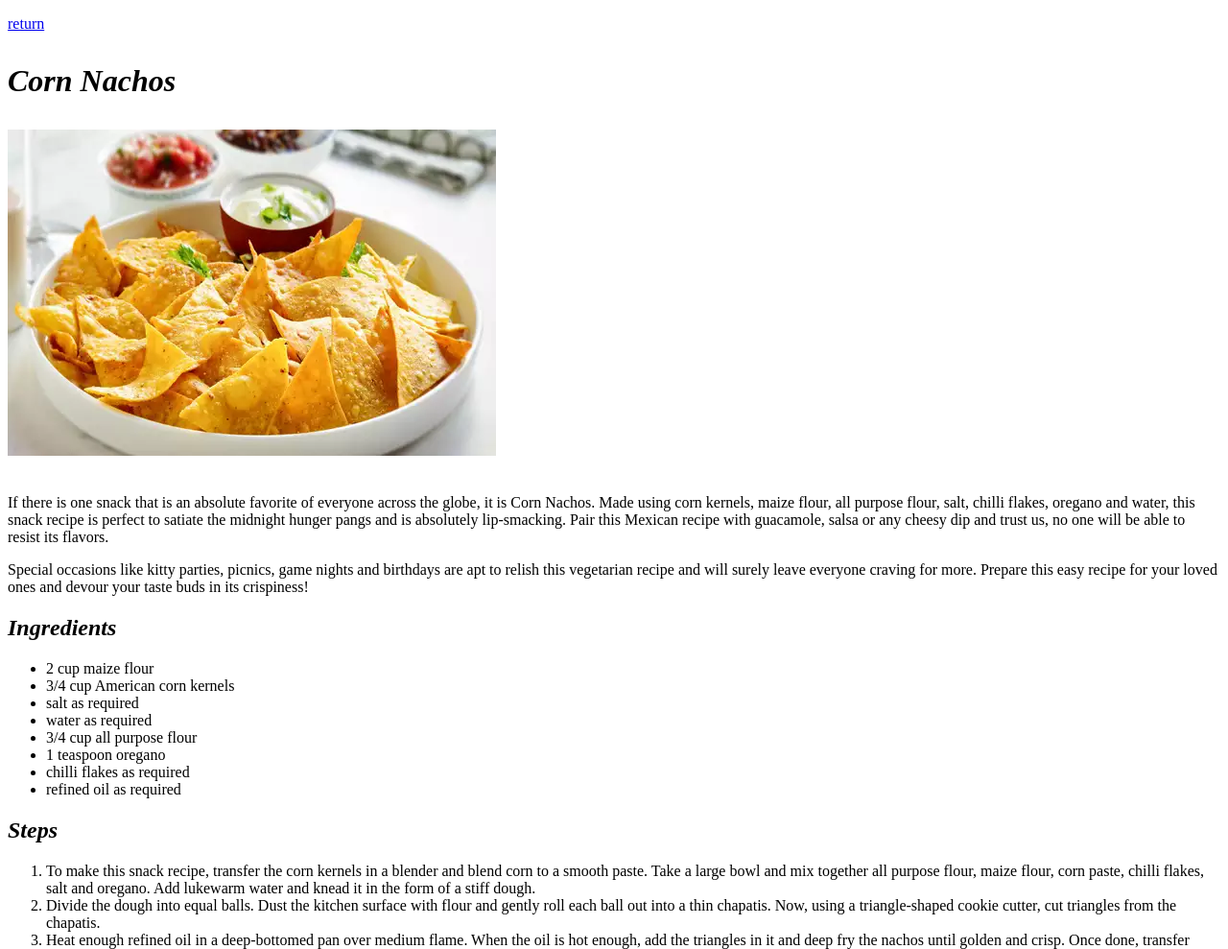
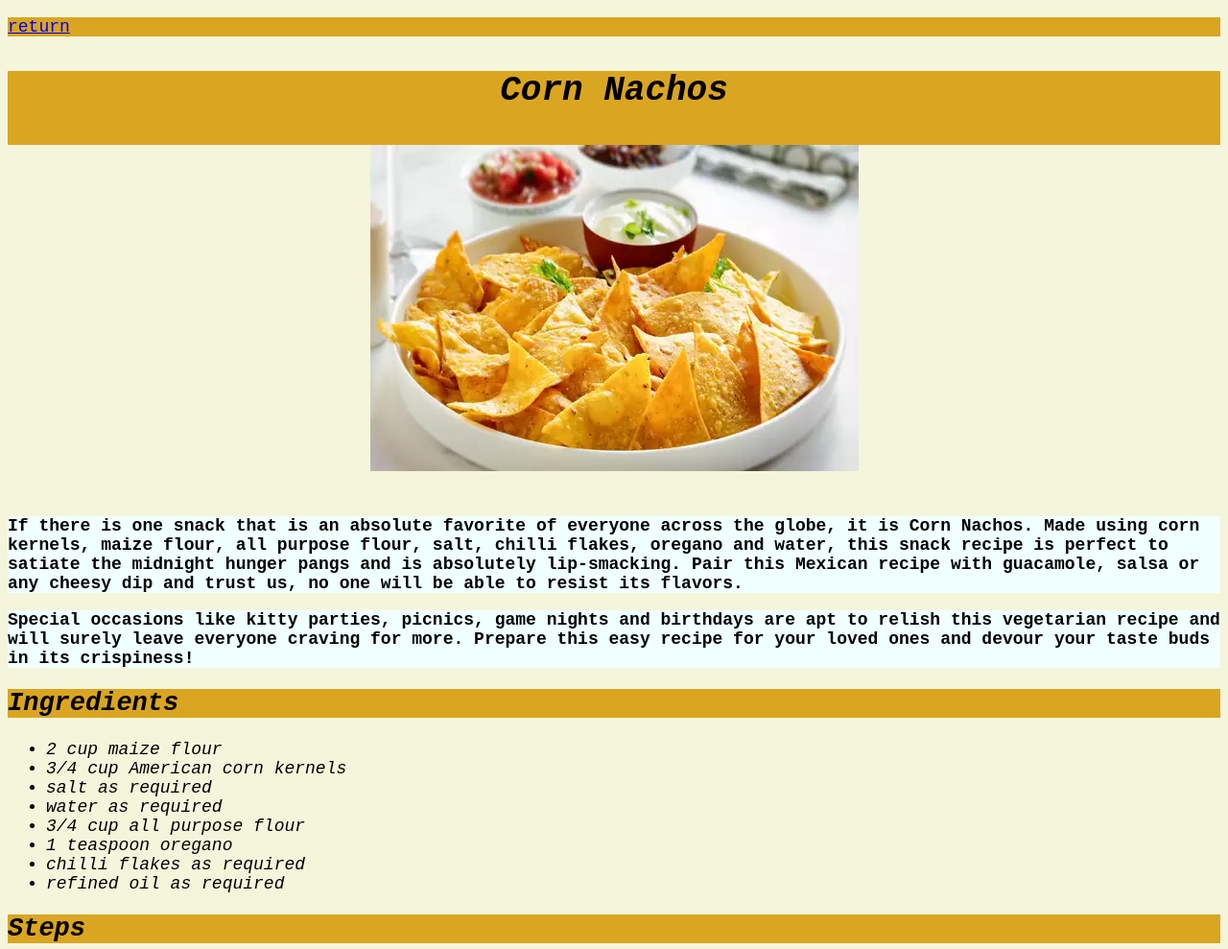
Before and after one commit to emmanuvelfeon/odin-recipes, a plain HTML site: page recipes/nachos.html in a window 1280 px wide. Shown: the top 989 px of the page at 96% size. Drawn offline with Linux system fonts and the light colour scheme.

Commit message:
"added contents to the Css files of the remaining recipes"

```diff
--- a/css/nachos.css
+++ b/css/nachos.css
@@ -0,0 +1,25 @@
+body{
+    font-family: 'Courier New', Courier, monospace;
+    font-size: large;
+    background-color: beige;
+}
+.return{
+    background-color: goldenrod;
+}
+.title{
+    text-align: center;
+    background-color: goldenrod;
+}
+#image{
+    background-color: beige;
+}
+.para{
+    background-color: azure;
+    font-weight: bolder;
+}
+h2 {
+    background-color: goldenrod;
+}
+.list{
+    font-style: italic;
+}
--- a/css/sandwich.css
+++ b/css/sandwich.css
@@ -0,0 +1,25 @@
+body{
+    font-family: 'Courier New', Courier, monospace;
+    font-size: large;
+    background-color: beige;
+}
+.return{
+    background-color: goldenrod;
+}
+.title{
+    text-align: center;
+    background-color: goldenrod;
+}
+#image{
+    background-color: beige;
+}
+.para{
+    background-color: azure;
+    font-weight: bolder;
+}
+h2 {
+    background-color: goldenrod;
+}
+.list{
+    font-style: italic;
+}
--- a/recipes/nachos.html
+++ b/recipes/nachos.html
@@ -7,13 +7,13 @@
     <link rel="stylesheet" href="../css/nachos.css">
 </head>
 <body>
-    <p><a href="../index.html">return</a></p>
-    <h1><p><strong><em>Corn Nachos</em></strong></p>
-    <p><img src="../food_img/nachos.jpg" alt="Nachos"></p></h1>
-    <p>If there is one snack that is an absolute favorite of everyone across the globe, it is Corn Nachos. Made using corn kernels, maize flour, all purpose flour, salt, chilli flakes, oregano and water, this snack recipe is perfect to satiate the midnight hunger pangs and is absolutely lip-smacking. Pair this Mexican recipe with guacamole, salsa or any cheesy dip and trust us, no one will be able to resist its flavors. </p>
-    <p>Special occasions like kitty parties, picnics, game nights and birthdays are apt to relish this vegetarian recipe and will surely leave everyone craving for more. Prepare this easy recipe for your loved ones and devour your taste buds in its crispiness!</p>
+    <p class="return"><a href="../index.html">return</a></p>
+    <h1 class="title"><p><strong><em>Corn Nachos</em></strong></p>
+    <p id="image"><img src="../food_img/nachos.jpg" alt="Nachos"></p></h1>
+    <p class="para">If there is one snack that is an absolute favorite of everyone across the globe, it is Corn Nachos. Made using corn kernels, maize flour, all purpose flour, salt, chilli flakes, oregano and water, this snack recipe is perfect to satiate the midnight hunger pangs and is absolutely lip-smacking. Pair this Mexican recipe with guacamole, salsa or any cheesy dip and trust us, no one will be able to resist its flavors. </p>
+    <p class="para">Special occasions like kitty parties, picnics, game nights and birthdays are apt to relish this vegetarian recipe and will surely leave everyone craving for more. Prepare this easy recipe for your loved ones and devour your taste buds in its crispiness!</p>
     <h2><em>Ingredients</em></h2>
-    <ul>
+    <ul class="list">
         <li>2 cup maize flour</li>
         <li>3/4 cup American corn kernels</li>
         <li>salt as required</li>
@@ -24,7 +24,7 @@
         <li>refined oil as required</li>
     </ul>
     <h2><em>Steps</em></h2>
-    <ol>
+    <ol class="list">
         <li>To make this snack recipe, transfer the corn kernels in a blender and blend corn to a smooth paste. Take a large bowl and mix together all purpose flour, maize flour, corn paste, chilli flakes, salt and oregano. Add lukewarm water and knead it in the form of a stiff dough.</li>
         <li>Divide the dough into equal balls. Dust the kitchen surface with flour and gently roll each ball out into a thin chapatis. Now, using a triangle-shaped cookie cutter, cut triangles from the chapatis.</li>
         <li>Heat enough refined oil in a deep-bottomed pan over medium flame. When the oil is hot enough, add the triangles in it and deep fry the nachos until golden and crisp. Once done, transfer these on a plate lined with absorbent paper. Serve these with with salsa or guacamole, cheesy dips or sauce of your choice to enjoy!</li>
```
Also changed, not shown: recipes/sandwich.html (+7 -7 lines).
